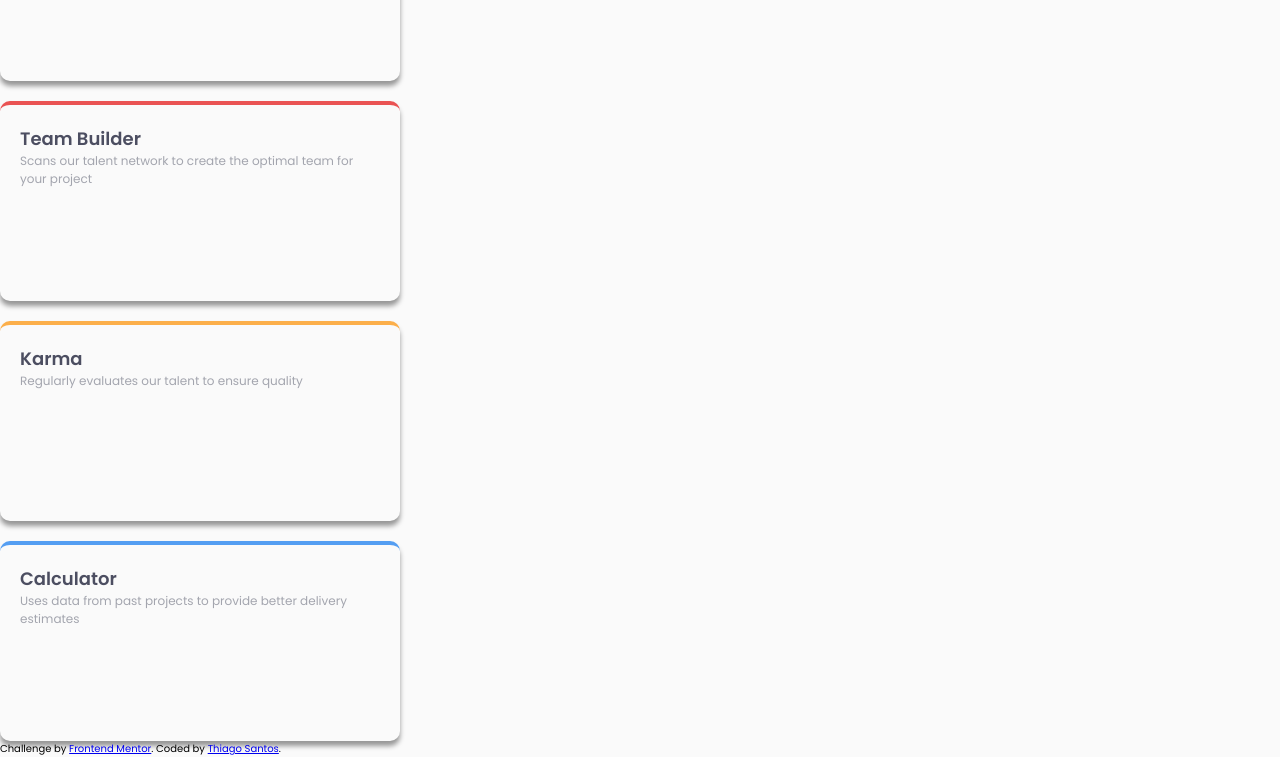
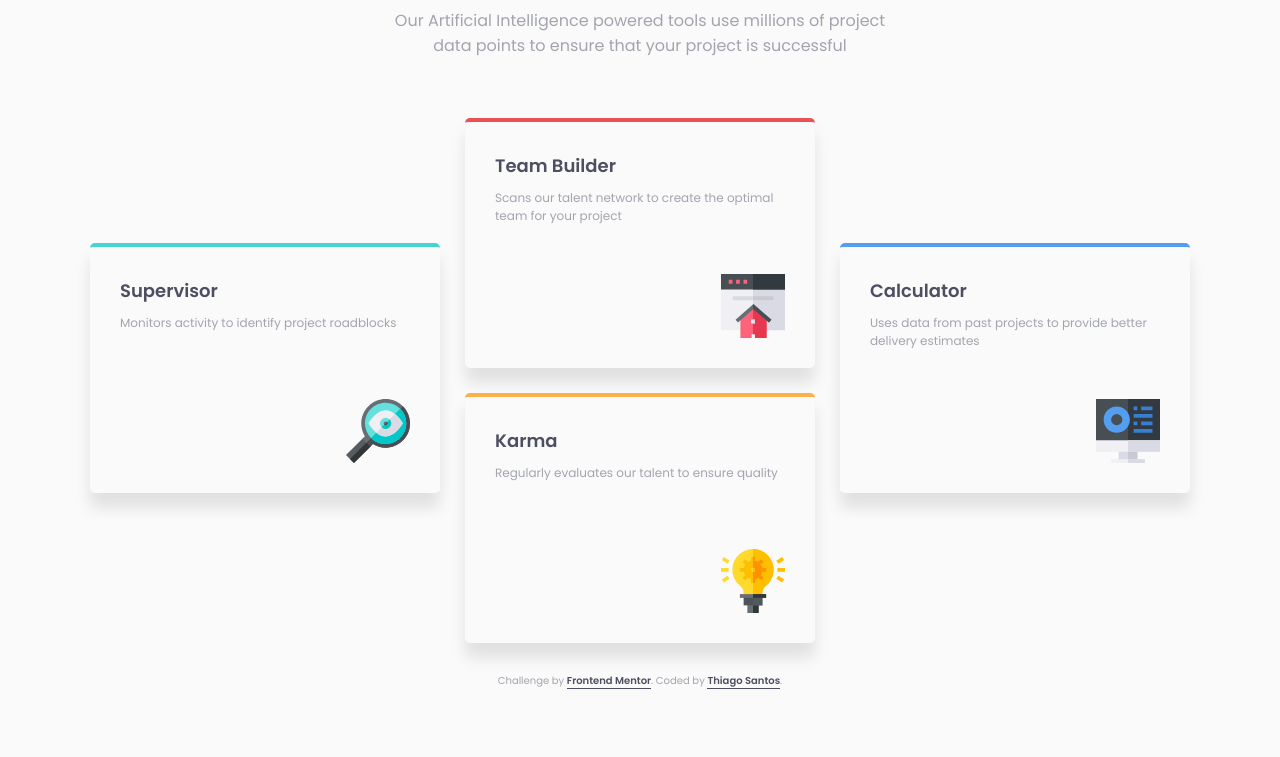
Before and after one commit to thiago-hds/frontend-mentor-solutions, a plain HTML site: page newbie/four-card-feature-section/index.html in a window 1280 px wide. Shown: the part 208-965 px from the top of the page. After the commit the page ends 907 px from the top, so only its background shows below. Drawn offline with Linux system fonts and the light colour scheme.

Commit message:
four card feature section: finish style

```diff
--- a/newbie/four-card-feature-section/index.html
+++ b/newbie/four-card-feature-section/index.html
@@ -36,14 +36,14 @@
 			</p>
 
 			<div class="features">
-				<div class="feature-card feature-card--cyan feature-card--left">
+				<div class="feature-card feature-card--supervisor">
 					<h2 class="feature-card__heading">Supervisor</h2>
 					<p class="feature-card__description">
 						Monitors activity to identify project roadblocks
 					</p>
 				</div>
 
-				<div class="feature-card feature-card--red">
+				<div class="feature-card feature-card--team-builder">
 					<h2 class="feature-card__heading">Team Builder</h2>
 					<p class="feature-card__description">
 						Scans our talent network to create the optimal team for
@@ -51,16 +51,14 @@
 					</p>
 				</div>
 
-				<div class="feature-card feature-card--orange">
+				<div class="feature-card feature-card--karma">
 					<h2 class="feature-card__heading">Karma</h2>
 					<p class="feature-card__description">
 						Regularly evaluates our talent to ensure quality
 					</p>
 				</div>
 
-				<div
-					class="feature-card feature-card--blue feature-card--right"
-				>
+				<div class="feature-card feature-card--calculator">
 					<h2 class="feature-card__heading">Calculator</h2>
 					<p class="feature-card__description">
 						Uses data from past projects to provide better delivery
@@ -74,11 +72,16 @@
 			<p class="attribution">
 				Challenge by
 				<a
+					class="attribution__link"
 					href="https://www.frontendmentor.io?ref=challenge"
 					target="_blank"
 					>Frontend Mentor</a
 				>. Coded by
-				<a href="https://github.com/thiago-hds">Thiago Santos</a>.
+				<a
+					class="attribution__link"
+					href="https://github.com/thiago-hds"
+					>Thiago Santos</a
+				>.
 			</p>
 		</footer>
 	</body>
--- a/newbie/four-card-feature-section/styles/style.css
+++ b/newbie/four-card-feature-section/styles/style.css
@@ -1,19 +1,3 @@
-/* ### Primary
-
-- Red: hsl(0, 78%, 62%)
-- Cyan: hsl(180, 62%, 55%)
-- Orange: hsl(34, 97%, 64%)
-- Blue: hsl(212, 86%, 64%)
-
-### Neutral
-
-- Very Dark Blue: hsl(234, 12%, 34%)
-- Grayish Blue: hsl(229, 6%, 66%)
-- Very Light Gray: hsl(0, 0%, 98%) */
-
-/* - Family: [Poppins](https://fonts.google.com/specimen/Poppins)
-- Weights: 200, 400, 600 */
-
 :root {
 	--very-dark-blue: hsl(234, 12%, 34%);
 	--grayish-blue: hsl(229, 6%, 66%);
@@ -33,86 +17,169 @@ html {
 
 body {
 	background: var(--very-light-gray);
-
+	min-height: 100vh;
 	font-family: 'Poppins', sans-serif;
 }
 
 main {
-	/* display: grid; */
-	/* grid-template-rows: 1fr auto; */
+	display: grid;
+	justify-items: center;
+	margin: 0 1rem;
 }
 
 /* ---- TYPOGRAPHY ---- */
-
 .heading__strong,
-.feature-card__heading {
+.feature-card__heading,
+.attribution__link:link,
+.attribution__link:visited {
 	color: var(--very-dark-blue);
 	font-weight: 600;
 }
 
 .description,
-.feature-card__description {
+.feature-card__description,
+.attribution {
 	color: var(--grayish-blue);
 	font-weight: 400;
 }
 
+.heading,
+.description,
+.attribution {
+	text-align: center;
+}
+
 .heading {
+	color: var(--very-dark-blue);
 	font-weight: 200;
 	font-size: 2.2rem;
 }
 
 .description {
-	font-size: 1.5rem;
+	font-size: 1.6rem;
 }
 
 .feature-card__heading {
-	/* color: var(--very-dark-blue); */
 	font-size: 1.8rem;
 }
 
 .feature-card__description {
-	/* color: var(--grayish-blue); */
 	font-size: 1.2rem;
 }
 
 /* ---- TOP SECTION STYLES ---- */
-
 .heading {
+	margin-top: 8rem;
+	margin-bottom: 2.4rem;
 }
 
 .heading__strong {
 	display: block;
 }
 
+.description {
+	max-width: 50rem;
+	text-align: center;
+	margin-bottom: 6rem;
+}
+
+@media screen and (min-width: 41.875em) {
+	.heading {
+		font-size: 3.7rem;
+	}
+}
+
 /* ---- FEATURES SECTION STYLES ---- */
-
 .features {
 	display: grid;
-	gap: 20px;
+	justify-items: center;
+	grid-template-rows: repeat(4, auto);
+	grid-template-areas:
+		'supervisor'
+		'team-builder'
+		'calculator'
+		'karma';
+	gap: 25px;
+
+	margin-bottom: 2rem;
 }
 
 .feature-card {
-	width: 40rem;
-	min-height: 200px;
+	width: 31rem;
+	min-height: 21.5rem;
 
-	padding: 20px;
-	/* background: green; */
+	padding: 2rem;
 	border-top: 4px solid var(--card-color, var(--very-dark-blue));
+	background: var(--bg-image, none) bottom right / 54px no-repeat content-box;
 
-	border-radius: 10px;
-	box-shadow: 0 5px 5px rgba(0, 0, 0, 0.4);
+	border-radius: 5px;
+	box-shadow: 0 15px 15px rgba(0, 0, 0, 0.1);
 }
 
-.feature-card--cyan {
+.feature-card--supervisor {
 	--card-color: hsl(180, 62%, 55%);
+	--bg-image: url('../images/icon-supervisor.svg');
+	grid-area: supervisor;
 }
 
-.feature-card--red {
+.feature-card--team-builder {
 	--card-color: hsl(0, 78%, 62%);
+	--bg-image: url('../images/icon-team-builder.svg');
+	grid-area: team-builder;
 }
-.feature-card--orange {
+.feature-card--karma {
 	--card-color: hsl(34, 97%, 64%);
+	--bg-image: url('../images/icon-karma.svg');
+	grid-area: karma;
 }
-.feature-card--blue {
+.feature-card--calculator {
 	--card-color: hsl(212, 86%, 64%);
+	--bg-image: url('../images/icon-calculator.svg');
+	grid-area: calculator;
 }
+
+.feature-card__heading {
+	margin-bottom: 1rem;
+}
+
+@media screen and (min-width: 41.875em) and (max-width: 70.311em) {
+	.features {
+		grid-template-columns: repeat(2, auto);
+		grid-template-rows: repeat(2, auto);
+		grid-template-areas:
+			'supervisor team-builder'
+			'calculator karma';
+	}
+}
+
+@media screen and (min-width: 70.312em) {
+	.features {
+		grid-template-columns: repeat(3, auto);
+		grid-template-rows: repeat(2, auto);
+		grid-template-areas:
+			'supervisor team-builder calculator'
+			'. karma .';
+	}
+
+	.feature-card {
+		width: 35rem;
+		min-height: 25rem;
+		padding: 3rem;
+		background-size: 64px;
+	}
+
+	.feature-card--supervisor,
+	.feature-card--calculator {
+		transform: translateY(50%);
+	}
+}
+
+/* ---- ATTRIBUTION STYLES ---- */
+.attribution {
+	padding: 1rem 0;
+}
+
+.attribution__link {
+	text-decoration: none;
+	border-bottom: 1px solid;
+}
```
